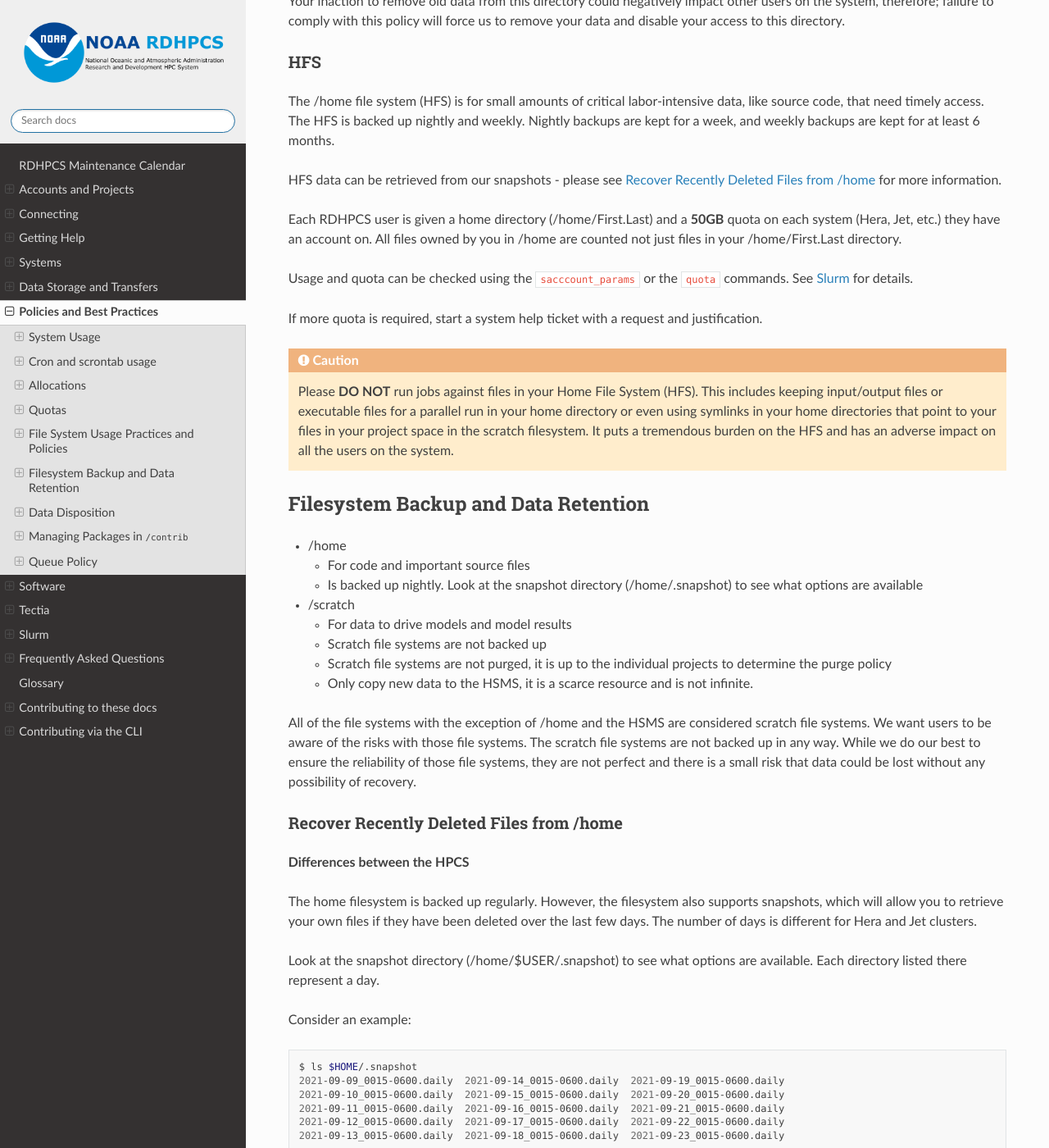
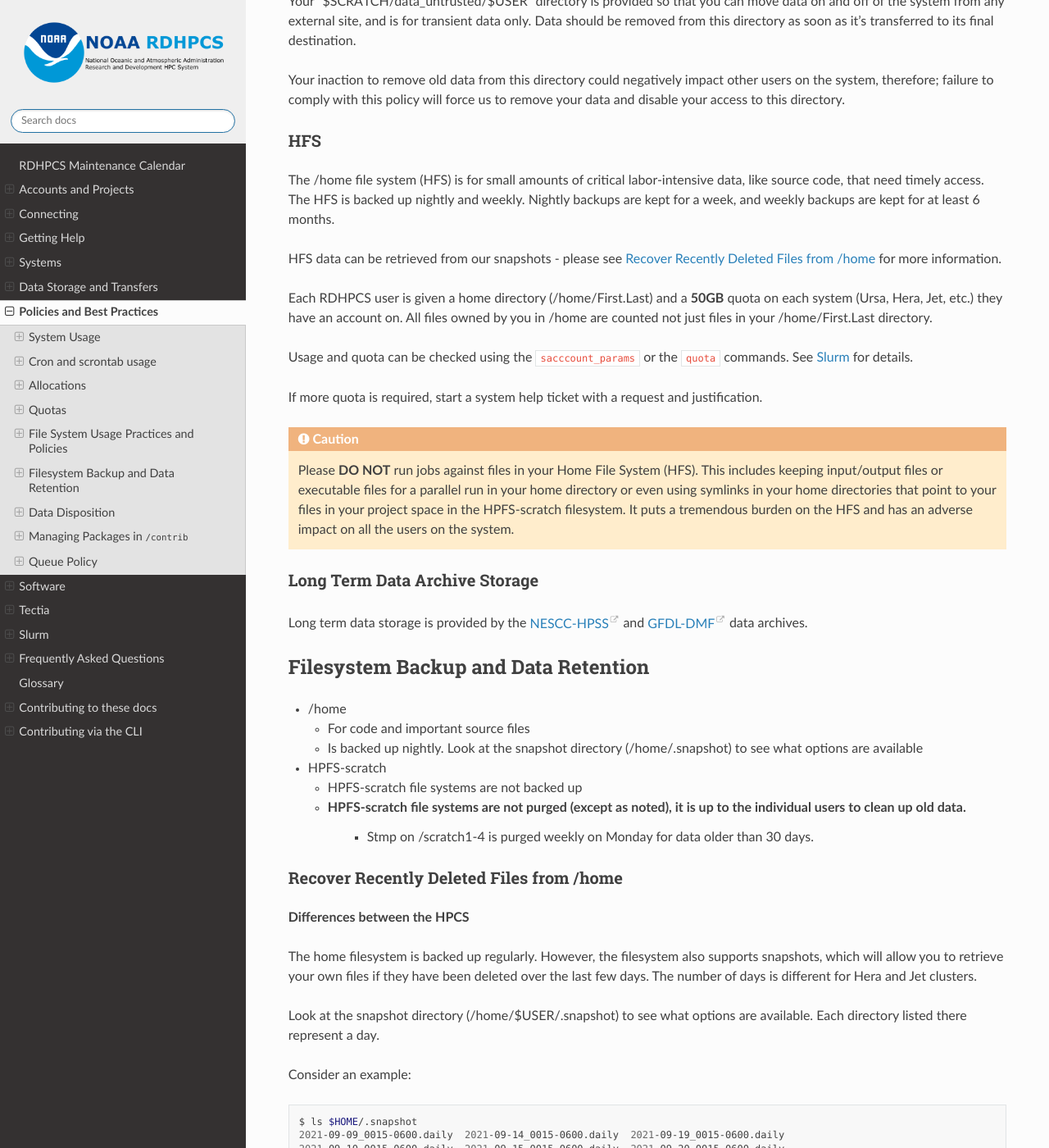
Before and after one commit to NOAA-RDHPCS/noaa-rdhpcs.github.io, a Sphinx documentation site: the page built from source/queue_policy/policies.rst, in a window 1280 px wide and 1400 px high, scrolled down 4529 px. Shown: the whole window at 82% size. Built offline with Sphinx 7.4.7 and the Read the Docs theme 3.1.0, drawn with Linux system fonts in a browser that asks for light colours; pages that are not in the unit, such as notebooks, are missing from menus; some of the changed text lies outside the part shown.

Commit message:
File Policy Changes
HDFS Edits

Added HPFS edits and links to HPSS.

```diff
--- a/source/queue_policy/policies.rst
+++ b/source/queue_policy/policies.rst
@@ -209,23 +209,28 @@ File System Usage Practices and Policies
 High Performance File System (HPFS - Scratch)
 ---------------------------------------------
 
-Hera's /scratch(1,2), Jet's
-/lfs(1,4), and Niagara's /collab1 are scratch file systems for your
-input and output project data for running current jobs, **NOT** for
-long term data storage.
+HPFS-scratch file systems are for input and output project data to run current jobs, NOT long term data storage.
+Long term data storage is provided by the NESCC-HPSS and GFDL-DMF data archives.
+HPFS-scratch file systems are designed for high performance not high reliability;
+they are NOT backed up, therefore there is a small risk that data could be lost without any possibility of recovery.
+HPFS-scratch on current systems include:
+* Ursa/Hera’s /scratch(1,2,3,4)
+* Jet’s /lfs(5,6)
+* Mercury’s /collab2
+
 
 .. warning::
 
-  Data on scratch is **NOT** backed up.
+  Data on HPFS-scratch is **NOT** backed up.
 
 1. Keep source code and critical configuration files on /home, and
-   back up critical data to HPSS.
+   back up critical data to the NESCC-HPSS and GFDL-DMF data archives.
 2. Data unused over 30 days is considered old and should be removed or
    moved to a different storage vehicle.
 
 .. note::
 
-  Use this google doc to assist you with `Hera/Jet Scratch File
+  Use this google doc to assist you with `Ursa/Hera/Jet Scratch File
   Management <https://docs.google.com/document/d/1fDssUm61kyACE3l-8A8n6G2gHa_I9kW55DpFO1vpwBk/edit?usp=sharing>`_
 
 
@@ -280,7 +285,7 @@ HFS data can be retrieved from our snapshots - please see
 :ref:`home_snapshot` for more information.
 
 Each RDHPCS user is given a home directory (/home/First.Last) and a
-**50GB** quota on each system (Hera, Jet, etc.) they have an account
+**50GB** quota on each system (Ursa, Hera, Jet, etc.) they have an account
 on. All files owned by you in /home are counted not just files in your
 /home/First.Last directory.
 
@@ -296,8 +301,13 @@ and justification.
    (HFS). This includes keeping input/output files or executable files
    for a parallel run in your home directory or even using symlinks in
    your home directories that point to your files in your project
-   space in the scratch filesystem. It puts a tremendous burden on
+   space in the HPFS-scratch filesystem. It puts a tremendous burden on
    the HFS and has an adverse impact on all the users on the system.
+
+Long Term Data Archive Storage
+--------------------------------
+Long term data storage is provided by the `NESCC-HPSS <https://docs.rdhpcs.noaa.gov/data/nescc_hpss.html>`_
+and `GFDL-DMF <https://docs.rdhpcs.noaa.gov/data/gfdl_archive.html>`_ data archives.
 
 
 Filesystem Backup and Data Retention
@@ -309,21 +319,12 @@ Filesystem Backup and Data Retention
   * Is backed up nightly.  Look at the snapshot directory
     (/home/.snapshot) to see what options are available
 
-* /scratch
+* HPFS-scratch
 
-  * For data to drive models and model results
-  * Scratch file systems are not backed up
-  * Scratch file systems are not purged, it is up to the individual
-    projects to determine the purge policy
-  * Only copy new data to the HSMS, it is a scarce resource and is not
-    infinite.
+  * HPFS-scratch file systems are not backed up
+  * HPFS-scratch file systems are not purged (except as noted), it is up to the individual users to clean up old data.
+      - Stmp on /scratch1-4 is purged weekly on Monday for data older than 30 days.
 
-All of the file systems with the exception of /home and the HSMS are
-considered scratch file systems. We want users to be aware of the
-risks with those file systems. The scratch file systems are not backed
-up in any way. While we do our best to ensure the reliability of those
-file systems, they are not perfect and there is a small risk that data
-could be lost without any possibility of recovery.
 
 .. _home_snapshot:
 
```
